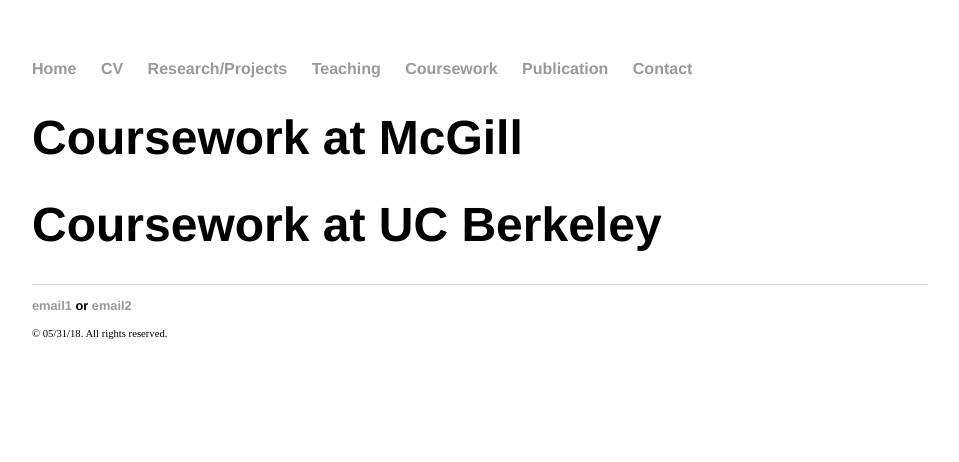
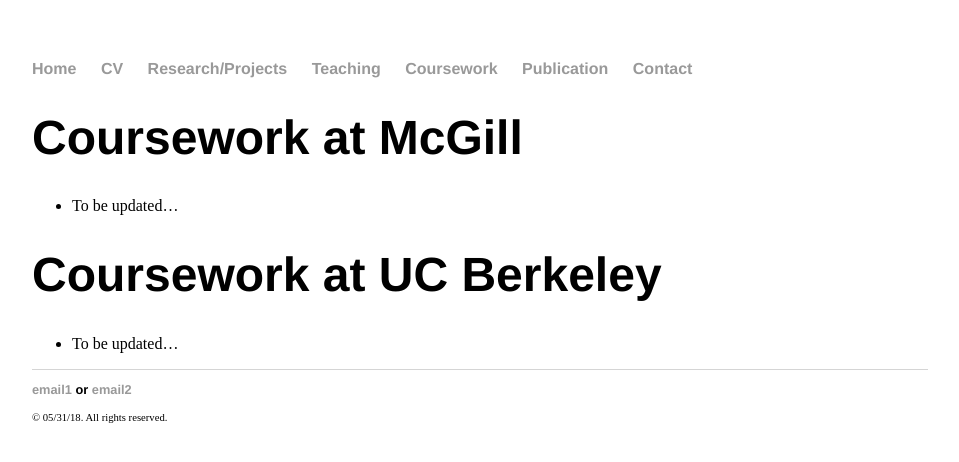
Before and after one commit to yjkweon24/yjkweon24.github.io, a Jekyll site: the page built from coursework/coursework.md, in a window 1280 px wide. Shown: the top 462 px of the page, without its empty margins (160-1119 px from the left). Built offline with Jekyll 4.4.1, drawn with Linux system fonts in a browser that asks for light colours; our own code applies the rules of GitHub Pages for plain Markdown files.

Commit message:
update one...

```diff
--- a/coursework/coursework.md
+++ b/coursework/coursework.md
@@ -1,4 +1,7 @@
 # Coursework at McGill
 
+* To be updated...
 
 # Coursework at UC Berkeley
+
+* To be updated...
```
